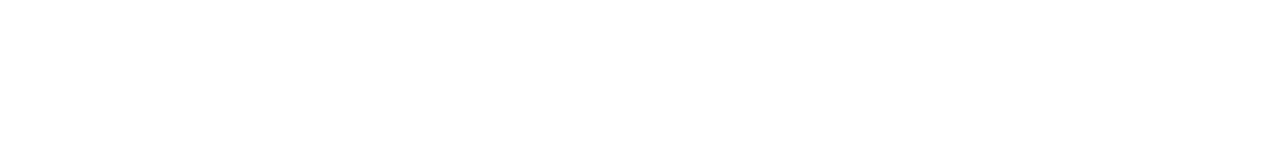
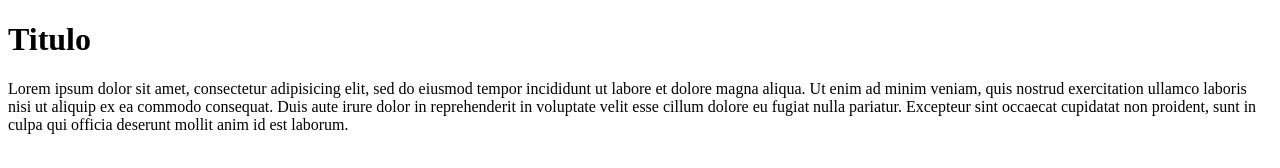
Before and after one commit to jeronimomg/clase2, a plain HTML site: page index.html in a window 1280 px wide. Drawn offline with Linux system fonts and the light colour scheme.

Commit message:
agrego datos html

```diff
--- a/index.html
+++ b/index.html
@@ -1,9 +1,18 @@
 <!DOCTYPE html>
 <html>
 <head>
-	<title></title>
+	<title>Mi titulo</title>
+	<link rel="stylesheet" type="text/css" href="css/estilos.css">
 </head>
 <body>
+	<h1>Titulo</h1>
+
+<p>Lorem ipsum dolor sit amet, consectetur adipisicing elit, sed do eiusmod
+tempor incididunt ut labore et dolore magna aliqua. Ut enim ad minim veniam,
+quis nostrud exercitation ullamco laboris nisi ut aliquip ex ea commodo
+consequat. Duis aute irure dolor in reprehenderit in voluptate velit esse
+cillum dolore eu fugiat nulla pariatur. Excepteur sint occaecat cupidatat non
+proident, sunt in culpa qui officia deserunt mollit anim id est laborum.</p>
 
 </body>
 </html>
```
